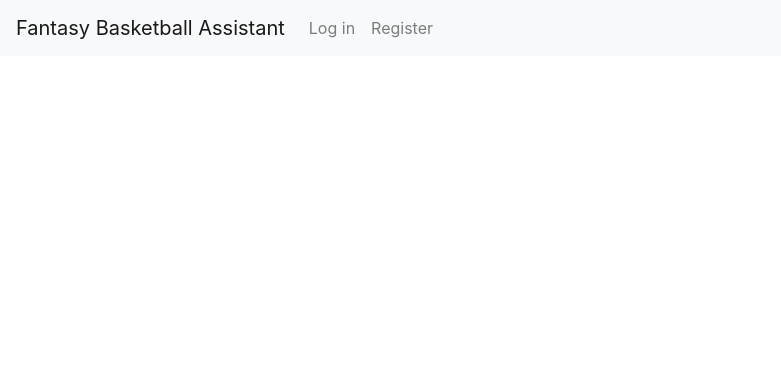
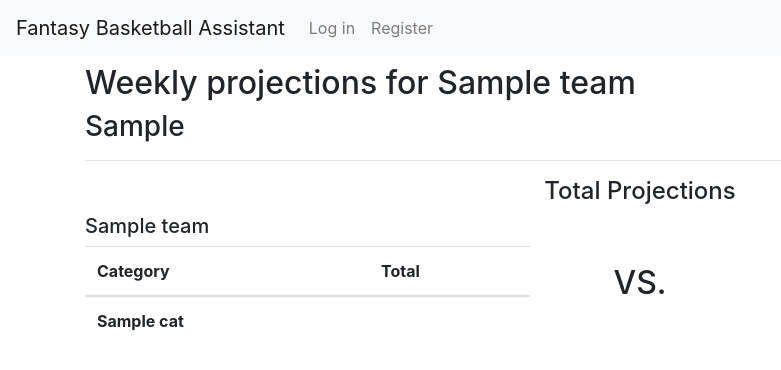
Before and after one commit to dlbrush/fantasy-bball-assistant, a Flask app: template templates/team-projections.html in a window 1280 px wide. Shown: the top 370 px of the page, without its empty margins (0-781 px from the left). Run offline with Flask 2, Linux system fonts and the light colour scheme; tables that the repository leaves empty hold one stand-in row (values such as "Sample post"); the template is opened without the code that fills it: values that come from a table or form of the project are taken from there, most other values are stand-ins (such as "Sample title", 1, 10 or a date in 2020); lists and menus that the app fills with data are empty.

Commit message:
Added team projection template, API methods for getting teams and player stats, and API routes for my own server

```diff
--- a/app.py
+++ b/app.py
@@ -1,4 +1,4 @@
-from flask import Flask, render_template, redirect, url_for, flash, session, request
+from flask import Flask, render_template, redirect, url_for, flash, session, request, jsonify
 from flask_debugtoolbar import DebugToolbarExtension
 from models import db, connect_db, User, Team
 from forms import UserForm, TeamBuilderForm
@@ -14,6 +14,8 @@ app.config["SECRET_KEY"] = "giannis4MVP"
 connect_db(app)
 
 toolbar = DebugToolbarExtension(app)
+
+categories = [('fgp', 'FG%'), ('ftp', 'FT%'), ('tpm', '3PM'), ('rpg','REB'), ('apg', 'AST'), ('spg', 'STL'), ('bpg', 'BLK'), ('topg', 'TOS'), ('ppg', 'PTS')]
 
 @app.route('/')
 def root_redirect():
@@ -179,7 +181,7 @@ def delete_team(username, team_id):
 
 
 @app.route('/<username>/teams/<int:team_id>/projections')
-def show_projections():
+def show_projections(username, team_id):
     user = User.query.get_or_404(username)
     team = Team.query.get_or_404(team_id)
     if 'user' in session:
@@ -187,9 +189,9 @@ def show_projections():
             # Check to make sure this is actually the user's team
             if team in user.teams:
                 teams = user.teams
-                if not teams.players:
+                if not team.players:
                     flash('Please edit this team and add players to see projections.')
-                return render_template('team-projections.html', user=user, team=team, teams=teams)
+                return render_template('team-projections.html', user=user, team=team, teams=teams, cats=categories)
             else:
                 flash('Sorry, that team does not belong to you.')
                 return redirect(url_for('show_user_hub', username=username))
@@ -199,3 +201,15 @@ def show_projections():
     else:
         flash('Please log in first.')
         return redirect(url_for('show_login_form'))
+
+@app.route('/data/<username>/teams')
+def get_user_teams(username):
+    user = User.query.get_or_404(username)
+    teams = [team.serialize() for team in user.teams]
+    return jsonify(teams=teams)
+
+@app.route('/data/teams/<int:team_id>/players')
+def get_team_players(team_id):
+    team = Team.query.get_or_404(team_id)
+    players = [player.player_id for player in team.players]
+    return jsonify(players=players)
--- a/static/api.js
+++ b/static/api.js
@@ -10,8 +10,20 @@ async function getAllPlayers() {
 
 //Returns an array of team objects for the current season from the JSON data
 async function getAllTeams() {
-    response = await axios.get(`http://data.nba.net/data/1h/prod/${getCurrentSeason()}/teams_config.json`);
-    return response.data['teams']['config'];
+    response = await axios.get(`http://data.nba.net/data/10s/prod/v1/current/standings_all.json`);
+    return response.data['league']['standard']['teams'];
+}
+
+//Returns an array of game objects for every game the given team will play in the current season
+async function getTeamSchedule(teamCode) {
+    response = await axios.get(`http://data.nba.net/data/10s/prod/v1/${getCurrentSeason()}/teams/${teamCode}/schedule.json`);
+    return response.data['league']['standard']
+}
+
+//Returns an object of per-game average stats for the current year
+async function getPlayerPerGame(teamId) {
+    response = await axios.get(`http://data.nba.net/data/10s/prod/v1/${getCurrentSeason()}/players/${teamId}_profile.json`);
+    return response.data['league']['standard']['stats']['latest']
 }
 
 /**
--- a/static/players.js
+++ b/static/players.js
@@ -30,7 +30,7 @@ function getPlayers(playerData, teamData) {
     return playerData.map(player => ({
         name: `${player.firstName} ${player.lastName}`,
         ID: player.personId,
-        team: getTeamInitials(player.teamId, teamData),
+        team: getTeamData(player.teamId, teamData).initials,
         position: player.pos
     }))
 }
@@ -43,12 +43,14 @@ function getPlayerPhoto(id) {
     return `https://ak-static.cms.nba.com/wp-content/uploads/headshots/nba/latest/260x190/${id}.png`
 }
 
-function getTeamInitials(teamId, teamData) {
-    const team = teamData.find(searchTeam => searchTeam.teamId == teamId);
-    if (team) {
-        return team['tricode']
-    }
-    else {
-        return ""
+function getTeamData(teamId, teamData) {
+    const team = getTeam(teamId, teamData);
+    return {
+        initials: (team ? team['teamSitesOnly']['teamTricode'] : ""),
+        code: (team ? team['teamSitesOnly']['teamTricode'] : "")
     }
 }
+
+function getTeam(teamId, teamData) {
+    return teamData.find(searchTeam => searchTeam.teamId == teamId);
+}
--- a/templates/team-edit.html
+++ b/templates/team-edit.html
@@ -32,7 +32,7 @@ Edit {{team.name}}
                 </div>
             </div>
 
-            <button class='btn btn-success'>Add team</button>
+            <button class='btn btn-success'>Update team</button>
         </form>
     </div>
     <div class="col-md-7 col-xs-12" id="team-builder-view">
--- a/templates/team-projections.html
+++ b/templates/team-projections.html
@@ -3,3 +3,45 @@
 {% block title %}
 Weekly Projections
 {% endblock %}
+
+{% block content %}
+<h2>Weekly projections for {{team.name}}</h1>
+<h3>{{team.league}}</h3>
+<hr>
+<h4 class="text-center">Total Projections</h4>
+<div class="row" id="total-projections">
+    <div class="col-5" id="user-total-container">
+        <h5>{{team.name}}</h5>
+        <table class="table" id="user-total">
+            <thead>
+                <th>Category</th>
+                <th>Total</th>
+            </thead>
+            <tbody>
+                {% for cat in cats %}
+                    <tr class="{{cat[0]}}-row">
+                        <th class="cat-name">{{cat[1]}}</th>
+                        <td class="cat-team-total" id="user-{{cat[0]}}-total"></td>
+                    </tr>
+                {% endfor %}
+            </tbody>
+        </table>
+    </div>
+    <div class="col-2 align-self-center">
+        <h2 class="text-center">VS.</h2>
+    </div>
+</div>
+
+<table class="table" id="player-grid">
+    <thead>
+
+    </thead>
+</table>
+{% endblock %}
+
+{% block scripts %}
+<script src="/static/api.js"></script>
+<script src="/static/players.js"></script>
+<script src="/static/stats.js"></script>
+<script src="/static/projections.js"></script>
+{% endblock%}
--- a/templates/team-view.html
+++ b/templates/team-view.html
@@ -11,7 +11,7 @@
     {% endif %}
 <div class="row" id="team-options">
     <div class="team-option col-4">
-        <a href="{{url_for('show_projections', team_id=team['id'])}}" class="mx-2 btn btn-block btn-success">Team Projections</a>
+        <a href="{{url_for('show_projections', team_id=team['id'], username=user.username)}}" class="mx-2 btn btn-block btn-success">Team Projections</a>
     </div>
     <div class="team-option col-4">
         <a href="{{url_for('edit_team', username=user.username, team_id=team['id'])}}" class="mx-2 btn btn-info btn-block">Edit Team</a>
```
Also changed, not shown: static/stats.js (added).
